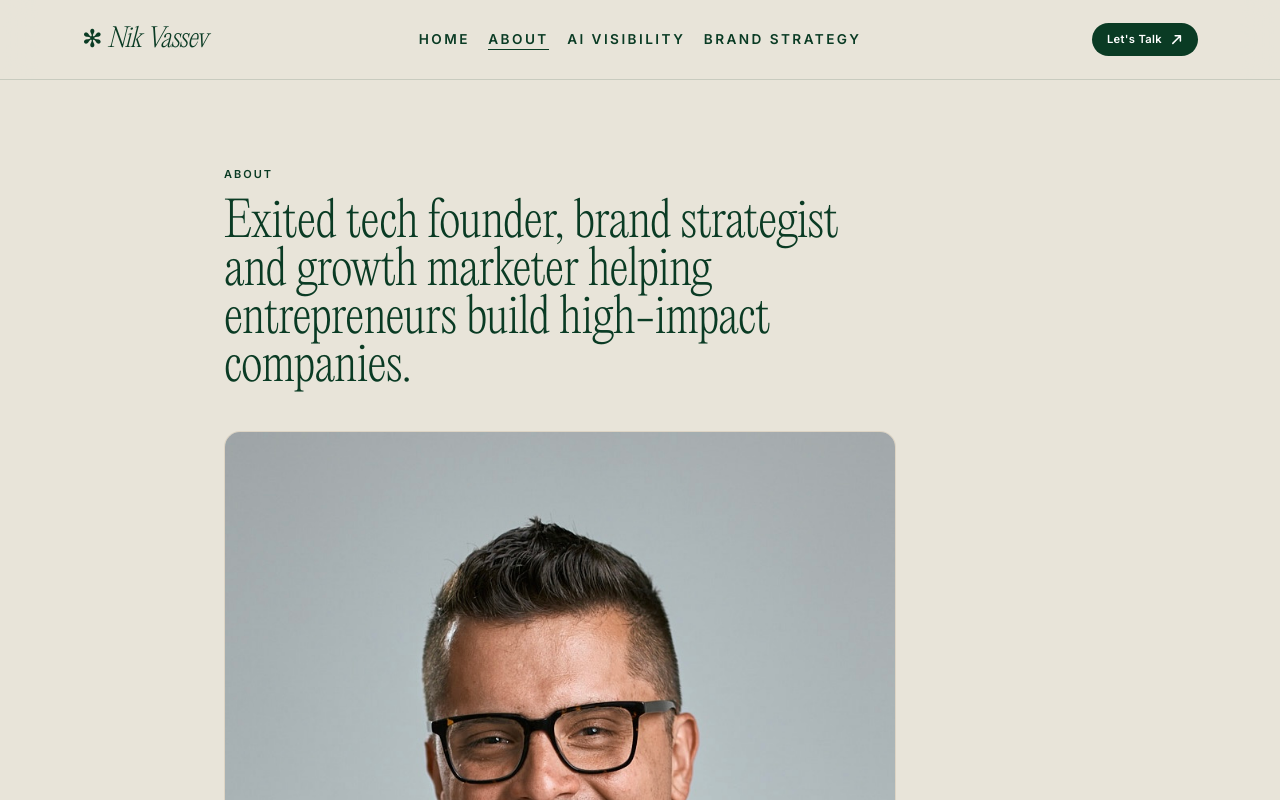
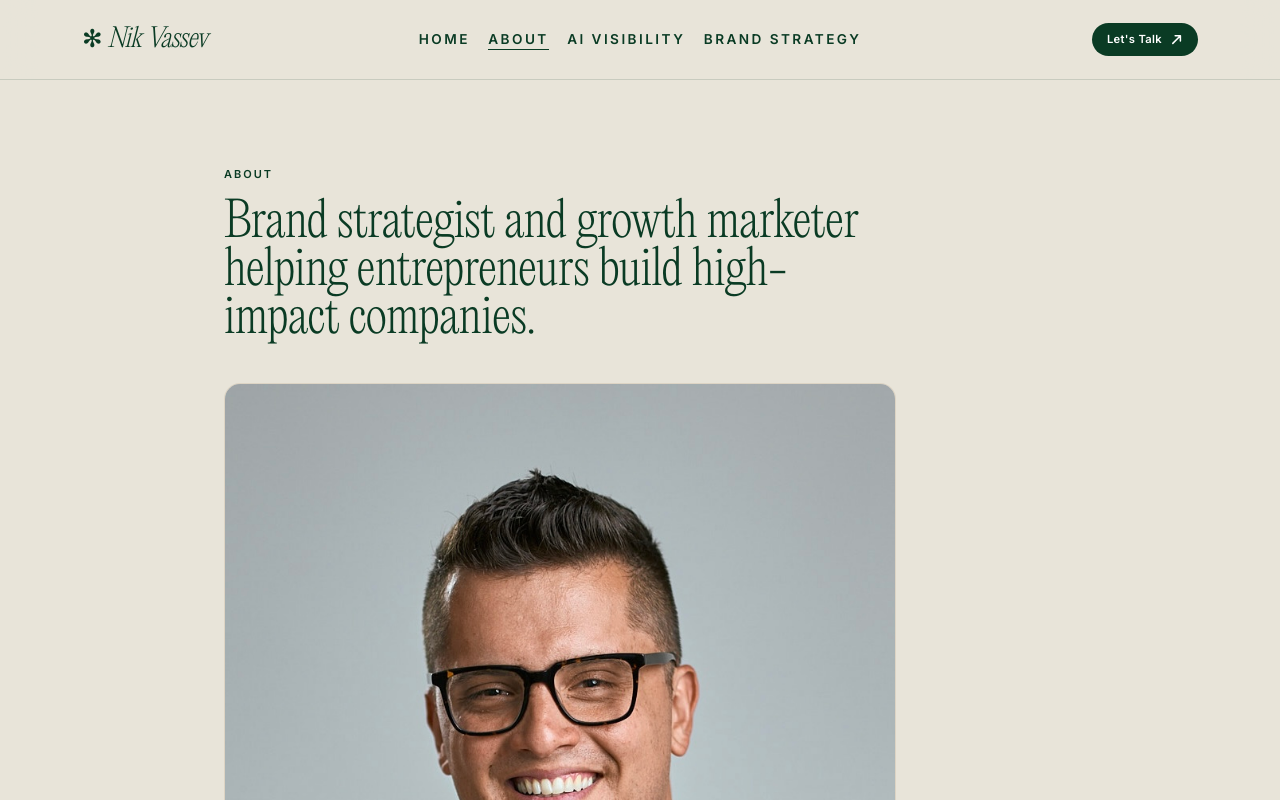
Before and after one commit to thenikvassev/nikvassev-site, a Next.js app: page /about in a window 1280 px wide. Shown: the top 800 px of the page. Built offline with nearby package versions, Linux system fonts and the light colour scheme; what @nitrosend/sdk would draw is missing.

Commit message:
Trim About headline: drop Exited tech founder

```diff
--- a/src/app/about/page.tsx
+++ b/src/app/about/page.tsx
@@ -76,7 +76,7 @@ export default function AboutPage() {
       <article className="mx-auto max-w-content px-5 py-16 md:px-8 md:py-24">
         <p className="section-label">About</p>
         <h1 className="mt-4 max-w-2xl text-4xl tracking-display md:text-5xl">
-          Exited tech founder, brand strategist and growth marketer helping entrepreneurs build high-impact companies.
+          Brand strategist and growth marketer helping entrepreneurs build high-impact companies.
         </h1>
 
         <MediaFrame
```
